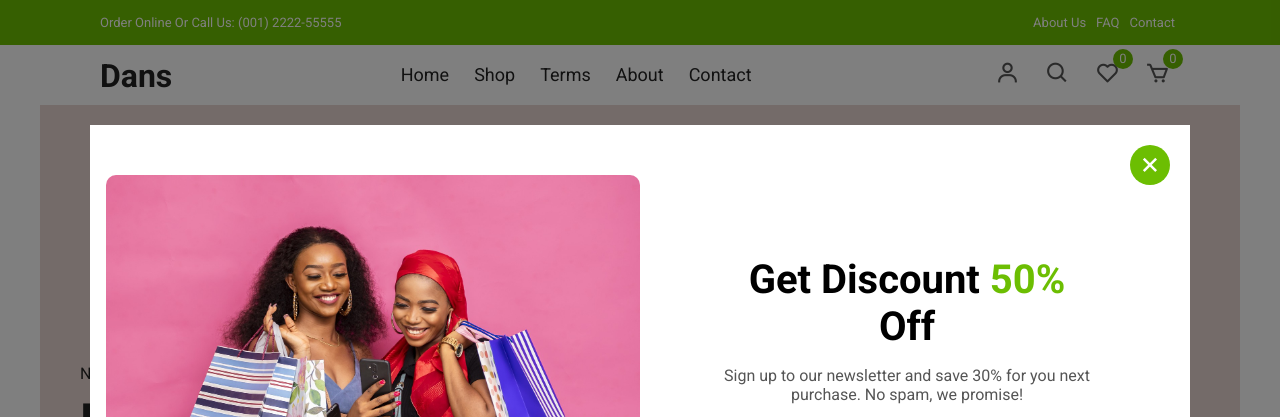
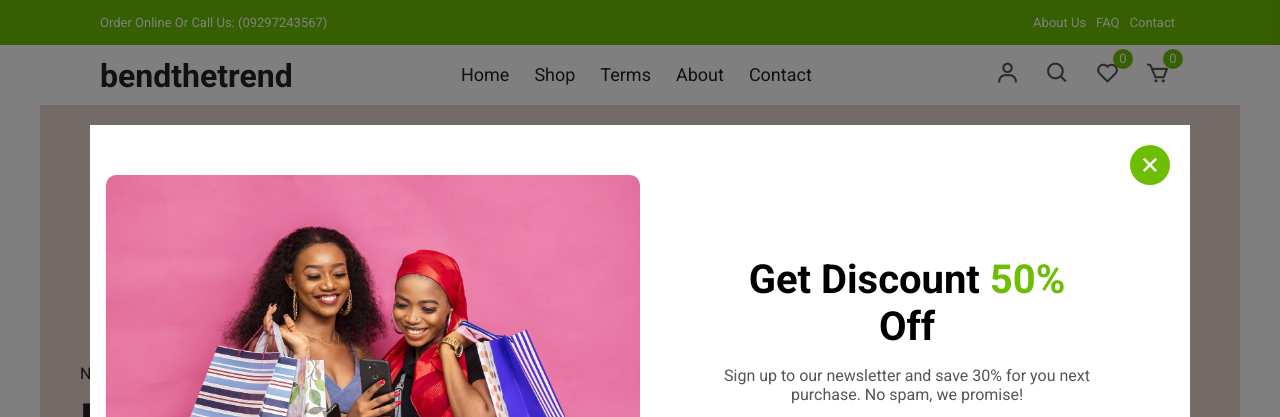
Before and after one commit to Kirah7/ecommerce, a plain HTML site: page index.html in a window 1280 px wide. Shown: the top 417 px of the page. Drawn offline with nearby package versions, Linux system fonts and the light colour scheme.

Commit message:
Update index.html

```diff
--- a/index.html
+++ b/index.html
@@ -23,7 +23,7 @@
       <!-- Top Nav -->
       <div class="top-nav">
         <div class="container d-flex">
-          <p>Order Online Or Call Us: (001) 2222-55555</p>
+          <p>Order Online Or Call Us: (09297243567)</p>
           <ul class="d-flex">
             <li><a href="#">About Us</a></li>
             <li><a href="#">FAQ</a></li>
@@ -33,7 +33,7 @@
       </div>
       <div class="navigation">
         <div class="nav-center container d-flex">
-        <a href="/" class="logo"><h1>Dans</h1></a>
+        <a href="/" class="logo"><h1>bendthetrend</h1></a>
 
           <ul class="nav-list d-flex">
             <li class="nav-item">
```
